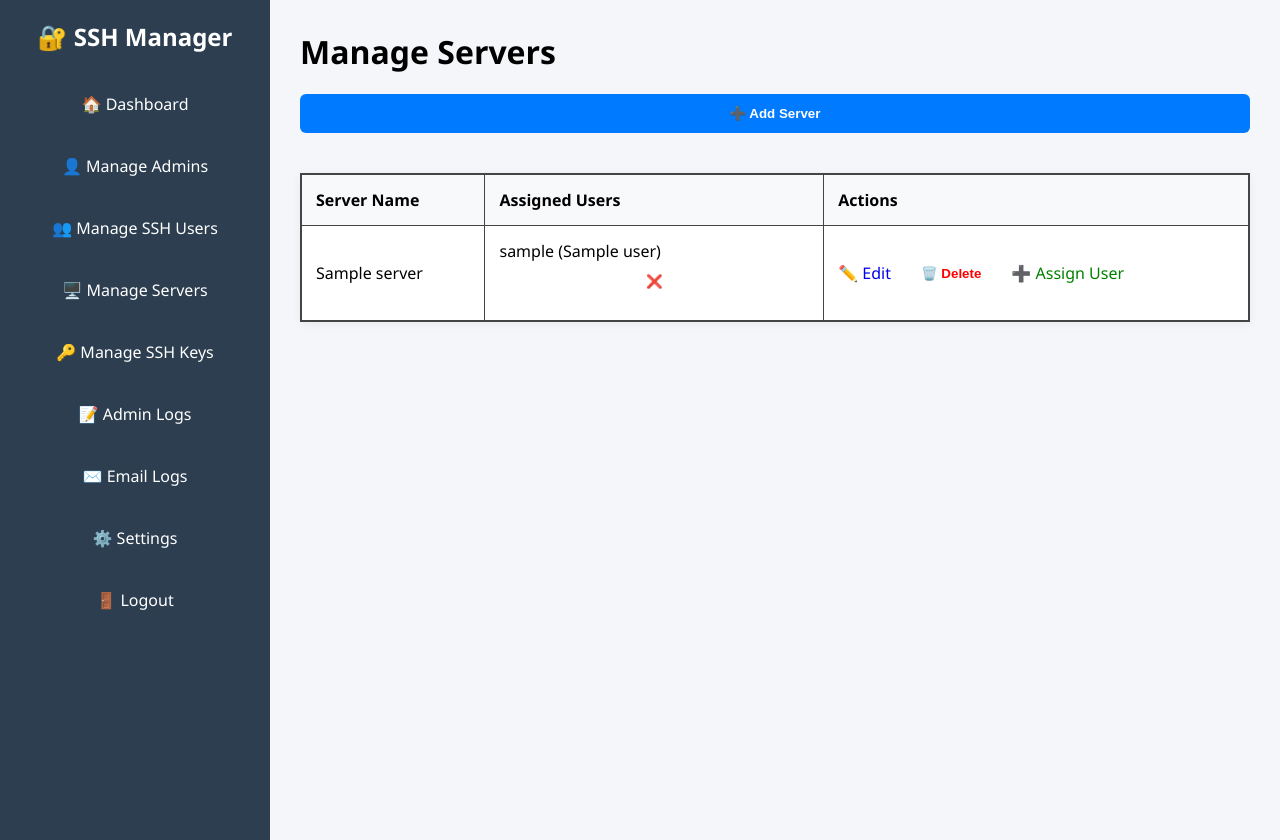
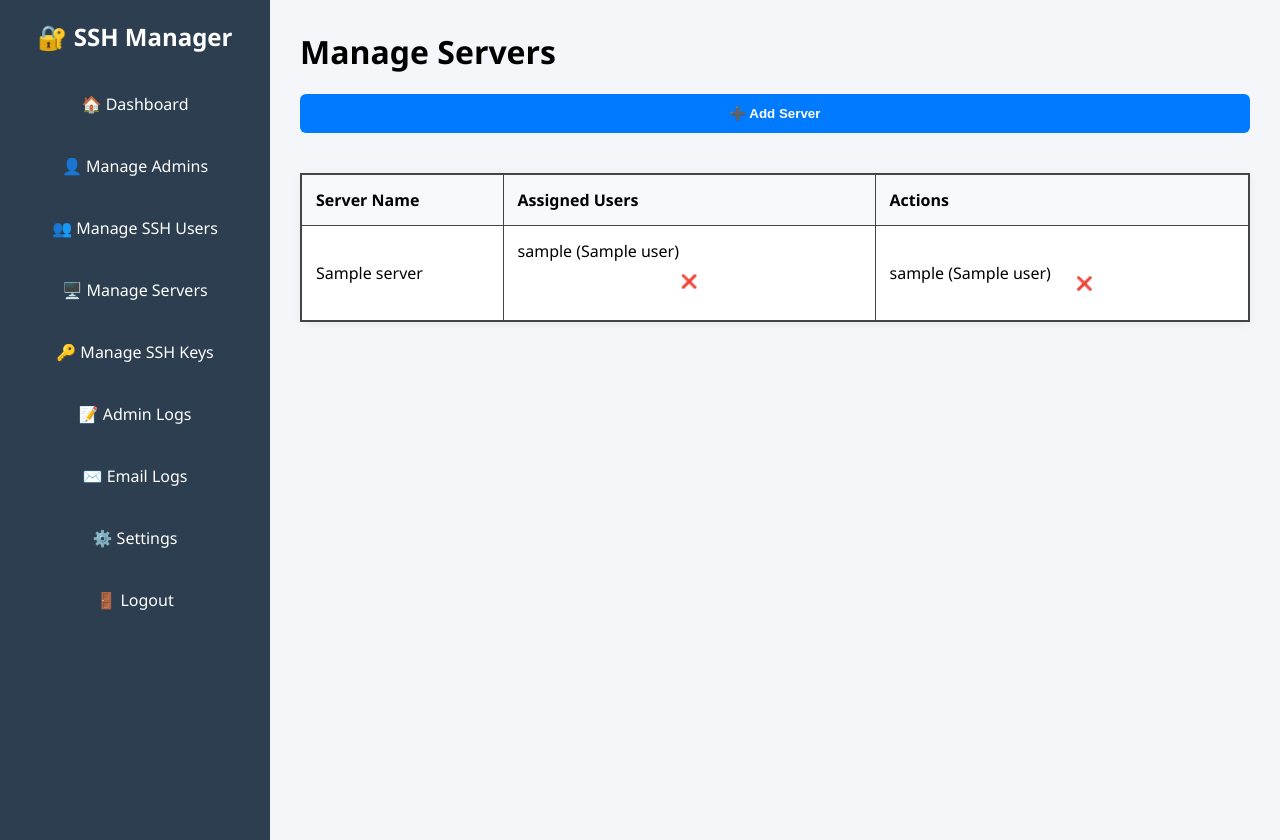
Before and after one commit to Malakhovskyy/ssh-auth-api, a FastAPI app: template app/templates/servers.html in a window 1280 px wide. Run offline with FastAPI, Linux system fonts and the light colour scheme; the template is opened without the code that fills it: most values are stand-ins (such as "Sample title", 1, 10 or a date in 2020).

Commit message:
fix visual

```diff
--- a/app/templates/servers.html
+++ b/app/templates/servers.html
@@ -34,14 +34,19 @@
                 {% endif %}
             </td>
             <td>
-                <div style="display: flex; gap: 10px; align-items: center;">
-                    <a href="/admin/servers/edit/{{ server['id'] }}" style="text-decoration: none;">✏️ Edit</a>
-
-                    <form method="post" action="/admin/servers/delete/{{ server['id'] }}" style="margin: 0;" onsubmit="return confirmDelete();">
-                        <button type="submit" style="background: none; border: none; color: red; cursor: pointer;">🗑️ Delete</button>
-                    </form>
-
-                    <a href="/admin/servers/assign-user/{{ server['id'] }}" style="text-decoration: none; color: green;">➕ Assign User</a>
+                <div style="display: flex; flex-direction: column; gap: 8px;">
+                    {% if server["assigned_users"] %}
+                        {% for user in server["assigned_users"] %}
+                            <div style="display: flex; align-items: center; gap: 5px;">
+                                <span>{{ user["username"] }} ({{ user["key_name"] }})</span>
+                                <form method="post" action="/admin/servers/unassign-user/{{ server['id'] }}/{{ user['user_id'] }}" style="display:inline;" onsubmit="return confirmUnassign();">
+                                    <button type="submit" style="background: none; border: none; color: red; cursor: pointer;">❌</button>
+                                </form>
+                            </div>
+                        {% endfor %}
+                    {% else %}
+                        No users assigned
+                    {% endif %}
                 </div>
             </td>
         </tr>
```
